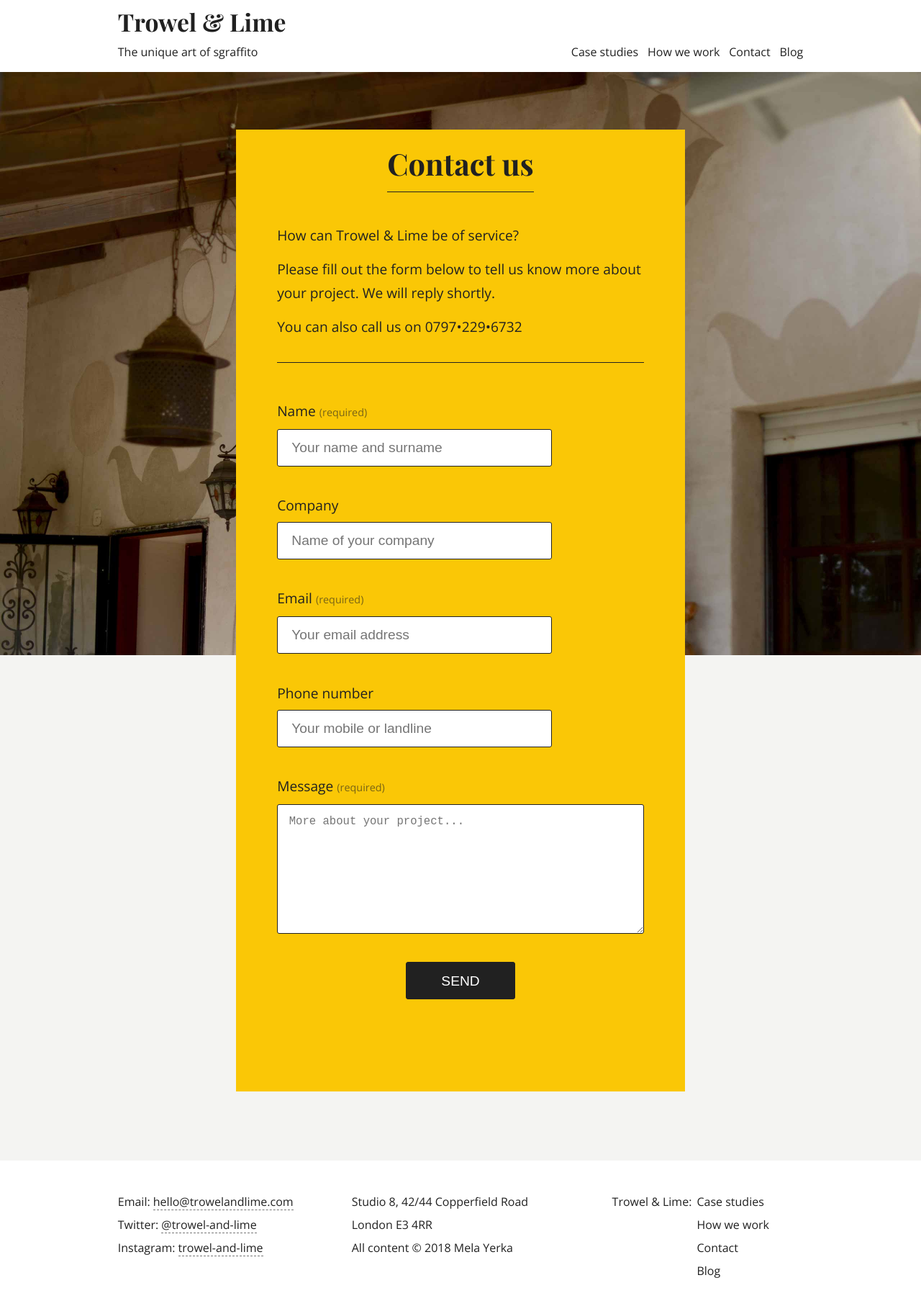
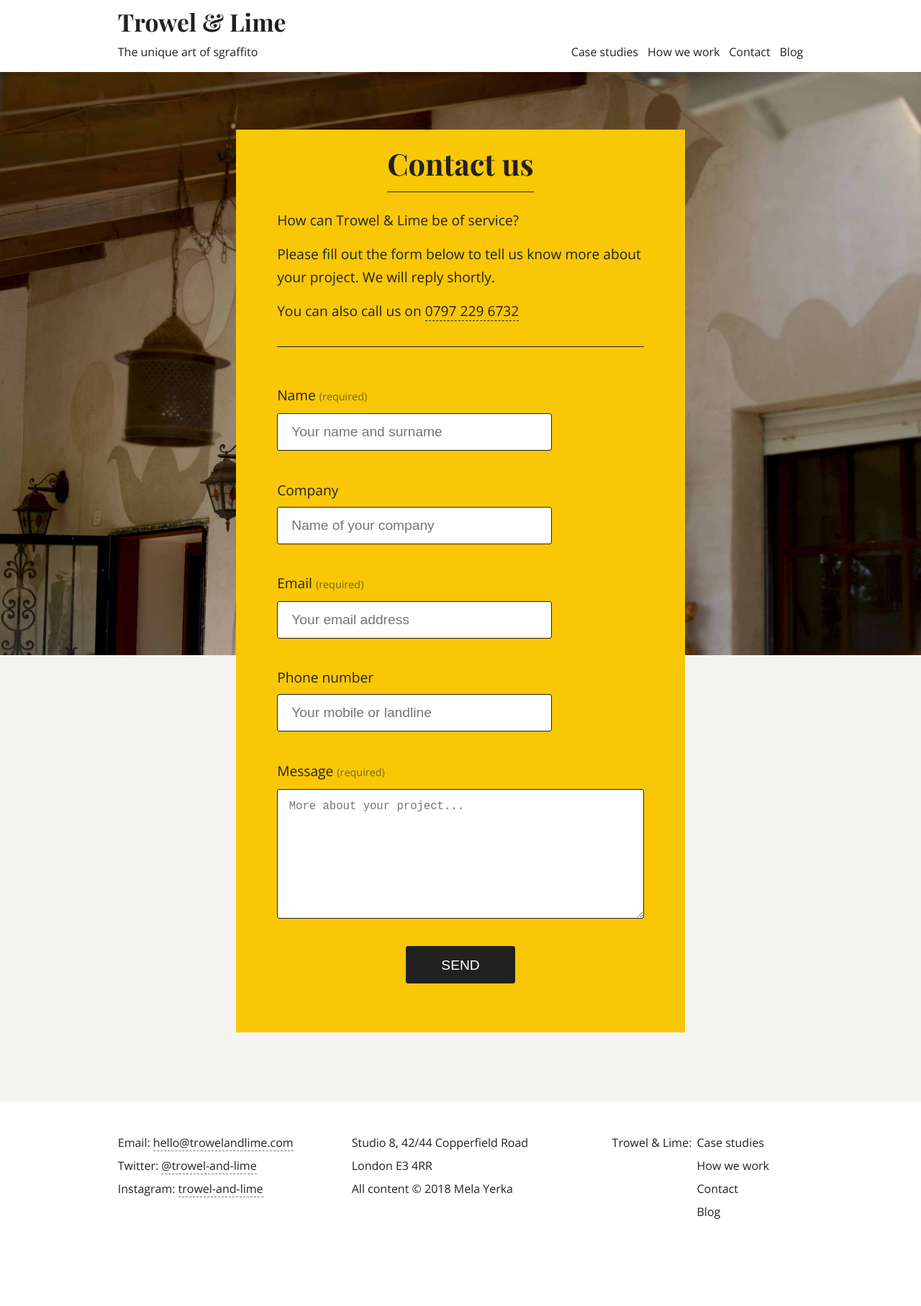
Before and after one commit to marek-kultys/trowel-and-lime, a Jekyll site: the page built from contact/index.html, in a window 1280 px wide. Shown: the whole page at 72% size. Built offline with Jekyll 4.4.1, drawn with Linux system fonts in a browser that asks for light colours; after the commit the page ends 1732 px from its top, so only the background shows below that.

Commit message:
Update telephone link on contact page

```diff
--- a/_sass/contact.scss
+++ b/_sass/contact.scss
@@ -1,5 +1,4 @@
 .contact {
-   // -webkit-appearance: none;
    background-color: $main;
 
    section {
@@ -16,7 +15,7 @@
          height: auto;
          margin-top: 5em;
          margin-bottom: 6em;
-         padding: 0.6em 1em 3.6em 1em;
+         padding: 0.6em 1em 3em 1em;
          @include media($for-tablet-up) {
             padding-top: 1em;
             padding-left: 3em;
@@ -30,7 +29,6 @@
       }
 
       .title-container {
-         // border: 1px dotted white;
          text-align: center;
          h2 {
             color: $black;
@@ -39,10 +37,20 @@
       }
 
       .text-container {
-         // border: 1px dotted white;
-         margin-top: 2em;
+         margin-top: 0.66em;
          p {
             color: $black;
+         }
+         a {
+            border-bottom: 1px dashed $black;
+            &:link, &:active, &:visited, &:hover {
+               color: $black !important;
+               border-color: $black;
+            }
+
+            // @include media($for-phone-only) {
+            //
+            // }
          }
       }
 
@@ -58,14 +66,7 @@
 
 
 
-
-
-
-
-
-
-
-// FORM STYLES
+   // FORM STYLES
 
    form {
       p {
@@ -117,7 +118,6 @@
          &:hover {
             background-color: $black-trans;
          }
-         margin-bottom: 3.66em;
          cursor: pointer;
          -webkit-appearance: none;
       }
--- a/contact/index.html
+++ b/contact/index.html
@@ -15,7 +15,7 @@ label: contact
                <div class="text-container">
                   <p>How can Trowel & Lime be <nobr>of service?</nobr></p>
                   <p>Please fill out the form below to tell us know more about your project. We will <nobr>reply shortly.</nobr></p>
-                  <p>You can also call us <nobr>on 0797•229•6732</nobr></p>
+                  <p>You can also call us <nobr>on <a href="tel:07972296732" class="telephone">0797 229 6732</a></nobr></p>
                </div>
                <div class="form-container less-margin-top">
                   <form action="https://formspree.io/mrklts@onet.eu" method="POST">
@@ -61,5 +61,4 @@ label: contact
       </div>
    </section>
 
-
 </article>
```
